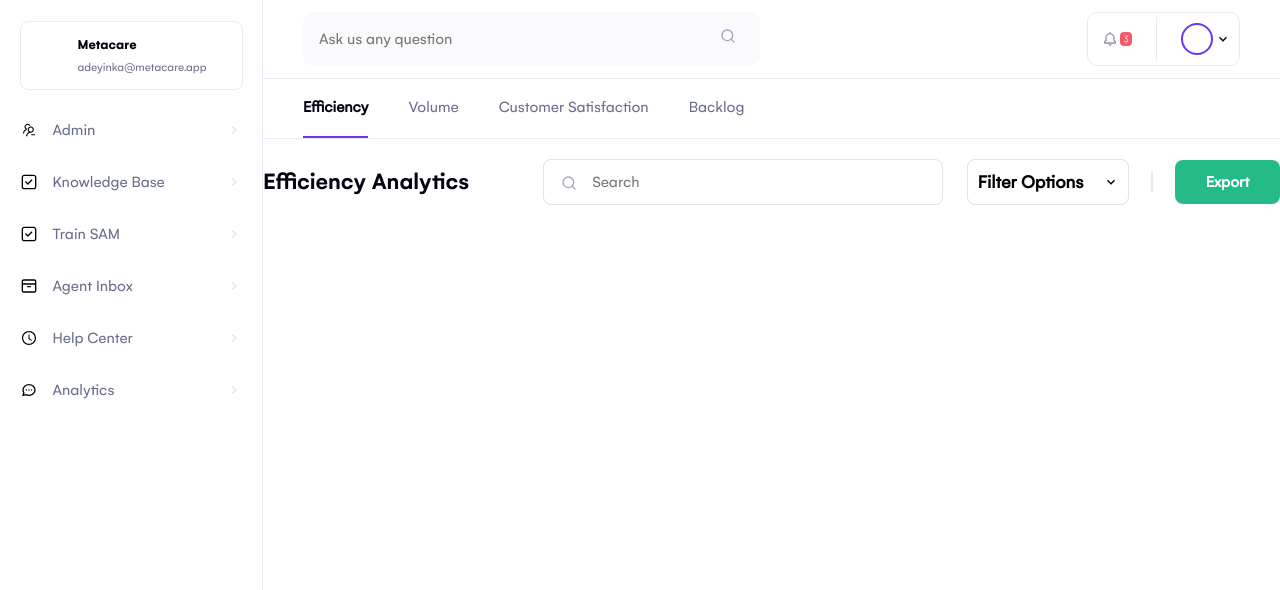
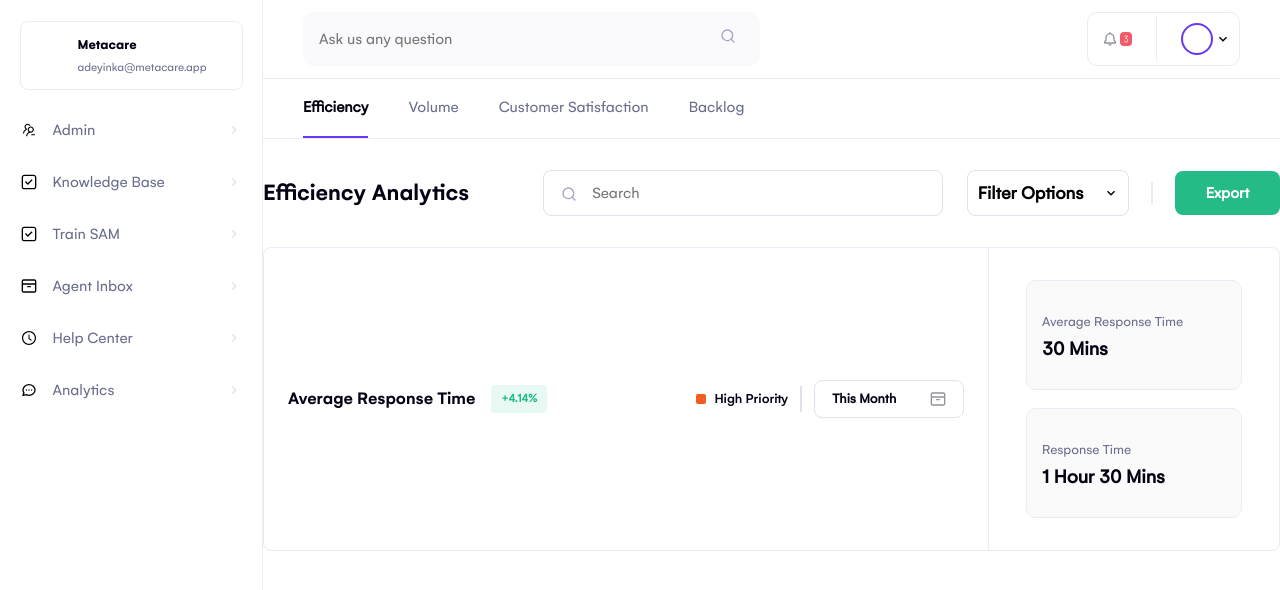
Before and after one commit to KayodeOlusi/Metacare, a React (Create React App) app: page / in a window 1280 px wide. Shown: the top 590 px of the page. Built offline with nearby package versions, Linux system fonts and the light colour scheme.

Commit message:
about to start  graph

```diff
--- a/src/components/contents/Graph.js
+++ b/src/components/contents/Graph.js
@@ -1,12 +1,19 @@
 import styled from "styled-components";
+import GraphComponent from "./GraphComponent";
 
 const Graph = () => {
-	return <GraphContainer></GraphContainer>;
+	return (
+		<GraphContainer>
+			<GraphComponent />
+		</GraphContainer>
+	);
 };
 
 const GraphContainer = styled.div`
 	max-width: 1024px;
 	margin: 0 auto;
+	border: 1px solid #ecebf5;
+	border-radius: 8px;
 `;
 
 export default Graph;
--- /dev/null
+++ b/src/components/contents/GraphComponent.js
@@ -0,0 +1,197 @@
+import styled from "styled-components";
+// Icons
+import { CgBox } from "react-icons/cg";
+import { MdCheckBoxOutlineBlank } from "react-icons/md";
+
+const GraphComponent = () => {
+	return (
+		<SingleGraphContainer>
+			<GraphResult>
+				<GraphResultHeading>
+					<GraphResultHeadingText>
+						<h3>Average Response Time</h3>
+						<h6>+4.14%</h6>
+					</GraphResultHeadingText>
+
+					<GraphResultHeadingSpec>
+						<MdCheckBoxOutlineBlank className="graph__emptybox" />
+						<h3>High Priority</h3>
+						<hr />
+						<GraphMonth>
+							<h3>This Month</h3>
+							<CgBox className="graph__box" />
+						</GraphMonth>
+					</GraphResultHeadingSpec>
+				</GraphResultHeading>
+
+				{/* {Graph component goes herr} */}
+			</GraphResult>
+
+			<GraphDetials>
+				<Wrapper>
+					<AverageTime>
+						<h6>Average Response Time</h6>
+						<h3>30 Mins</h3>
+					</AverageTime>
+					<ResponseTime>
+						<h6>Response Time</h6>
+						<h3>1 Hour 30 Mins</h3>
+					</ResponseTime>
+				</Wrapper>
+			</GraphDetials>
+		</SingleGraphContainer>
+	);
+};
+
+const SingleGraphContainer = styled.div`
+	display: flex;
+	align-items: center;
+`;
+
+const GraphResult = styled.div`
+	flex: 0.7;
+	padding: 0px 24px;
+`;
+
+const GraphDetials = styled.div`
+	flex: 0.3;
+	border-left: 1px solid #ecebf5;
+`;
+
+const GraphResultHeading = styled.div`
+	display: flex;
+	justify-content: space-between;
+`;
+
+const GraphResultHeadingText = styled.div`
+	display: flex;
+	align-items: center;
+	justify-content: space-around;
+
+	> h3 {
+		font-size: 18px;
+		font-weight: 600;
+		line-height: 26px;
+		color: #060213;
+		margin-right: 16px;
+		font-family: "Gelion Semi Bold", sans-serif;
+	}
+
+	> h6 {
+		background-color: rgba(37, 187, 135, 0.1);
+		padding: 4px 10px;
+		border-radius: 4px;
+		color: #25bb87;
+		font-size: 12px;
+		font-weight: 600;
+		line-height: 20px;
+		font-family: "Gelion Regular", sans-serif; // change the font to inter
+	}
+`;
+
+const GraphResultHeadingSpec = styled.div`
+	display: flex;
+	align-items: center;
+
+	> h3 {
+		color: #060213;
+		font-weight: 500;
+		font-size: 14px;
+		line-height: 22px;
+		margin-left: 8px;
+		font-family: "Gelion Medium", sans-serif;
+	}
+
+	> .graph__emptybox {
+		width: 10px;
+		height: 10px;
+		color: #f05d23;
+		border-radius: 2px;
+		background-color: #f05d23;
+	}
+
+	> hr {
+		width: 24px;
+		transform: rotateZ(90deg);
+		border: 1px solid #e1e1eb;
+	}
+`;
+
+const GraphMonth = styled.div`
+	display: flex;
+	align-items: center;
+	justify-content: space-around;
+	width: 148px;
+	padding: 7px 0px;
+	border-radius: 8px;
+	border: 1px solid #e1e1eb;
+
+	> h3 {
+		font-family: "Gelion Regular", sans-serif;
+		font-size: 14px;
+		line-height: 22px;
+		color: #060213;
+	}
+
+	> .graph__box {
+		color: #92929d;
+	}
+`;
+
+const Wrapper = styled.div`
+	padding-top: 32px;
+	padding-bottom: 32px;
+`;
+
+const AverageTime = styled.div`
+	width: 187px;
+	margin: 0 auto;
+	padding: 30px 12px 24px 15px;
+	margin-bottom: 18px;
+	border: 1px solid #ecebf5;
+	background-color: #fafafa;
+	border-radius: 10px;
+
+	> h6 {
+		color: #696d8c;
+		font-size: 14px;
+		font-weight: 400;
+		line-height: 22px;
+		font-family: "Gelion Regular", sans-serif;
+	}
+
+	> h3 {
+		color: #060213;
+		font-weight: 600;
+		font-size: 20px;
+		line-height: 160%;
+		font-family: "Gelion Regular", sans-serif;
+	}
+`;
+
+const ResponseTime = styled.div`
+	width: 187px;
+	margin: 0 auto;
+	border: 1px solid #ecebf5;
+	background-color: #fafafa;
+	border-radius: 10px;
+	padding: 30px 12px 24px 15px;
+
+	> h6 {
+		color: #696d8c;
+		font-size: 14px;
+		font-weight: 400;
+		line-height: 22px;
+		font-family: "Gelion Regular", sans-serif;
+	}
+
+	> h3 {
+		color: #060213;
+		font-weight: 600;
+		font-size: 20px;
+		line-height: 160%;
+		font-family: "Gelion Regular", sans-serif;
+	}
+`;
+
+export default GraphComponent;
--- a/src/components/contents/HeaderInformation.js
+++ b/src/components/contents/HeaderInformation.js
@@ -35,7 +35,7 @@ const HederInformation = () => {
 const HeaderInformationContainer = styled.div`
 	max-width: 1024px;
 	margin: 0 auto;
-	padding: 20px 0px;
+	padding: 31px 0px;
 `;
 
 const HeaderInformationContents = styled.div`
```
